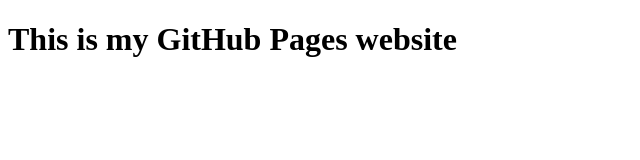
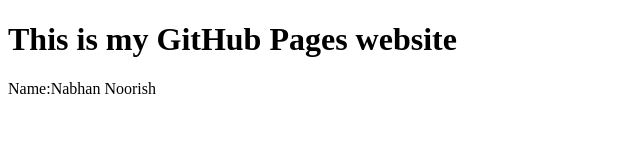
Before and after one commit to Nabhan1234/Nabhan1234.github.io, a plain HTML site: page index.html in a window 1280 px wide. Shown: the whole page, without its empty margins (0-640 px from the left). Drawn offline with Linux system fonts and the light colour scheme.

Commit message:
Added a footer

```diff
--- a/index.html
+++ b/index.html
@@ -5,5 +5,6 @@
 </head>
 <body>
 <h1>This is my GitHub Pages website</h1>
+<footer>Name:Nabhan Noorish</footer>
 </body>
 </html>
```
